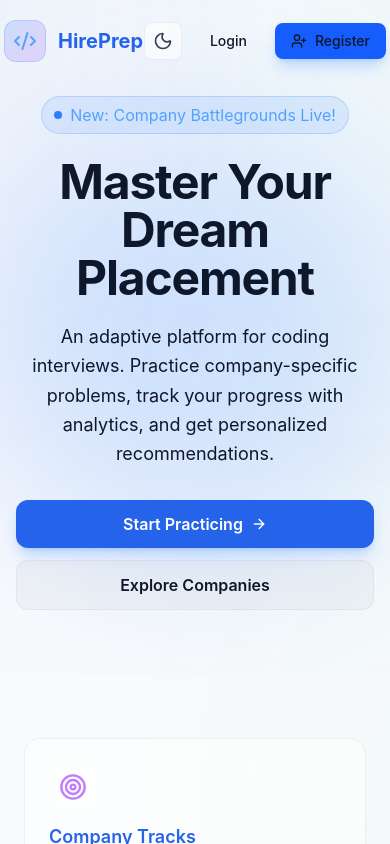
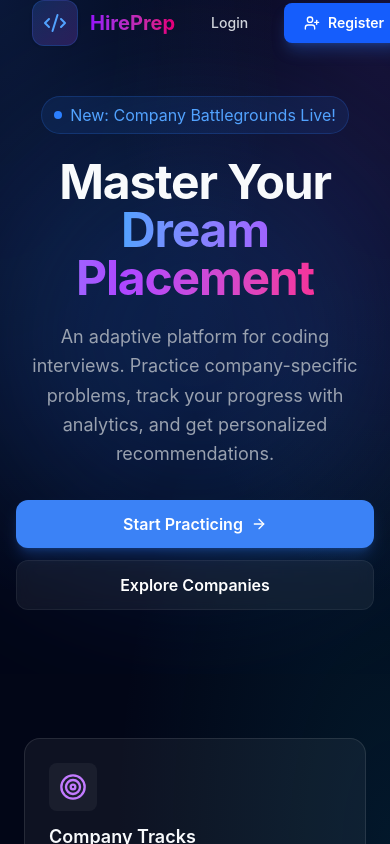
Before and after one commit to Dastagiri-github/hire-prep, a Next.js app in the folder frontend/: page / in a window 390 px wide. Shown: the top 844 px of the page. Built offline with nearby package versions, Linux system fonts and the light colour scheme.

Commit message:
UI: navbar improvements and gitignore cleanup

```diff
--- a/frontend/components/Navbar.tsx
+++ b/frontend/components/Navbar.tsx
@@ -1,172 +1,106 @@
 "use client";
-import { useEffect, useState } from "react";
-import Link from "next/link";
-import { usePathname, useRouter } from "next/navigation";
-import {
-  Code2,
-  LayoutDashboard,
-  UserPlus,
-  Trophy,
-  LogOut,
-  Database,
-  Sun,
-  Moon,
-} from "lucide-react";
+import { useEffect, useState } from 'react';
+import Link from 'next/link';
+import { usePathname, useRouter } from 'next/navigation';
+import { Code2, LayoutDashboard, UserPlus, Trophy, LogOut, Database } from 'lucide-react';
+import ThemeToggle from './ThemeToggle';
 
 const Navbar = () => {
   const pathname = usePathname();
   const router = useRouter();
-
   const [isLoggedIn, setIsLoggedIn] = useState(false);
   const [scrolled, setScrolled] = useState(false);
-  const [theme, setTheme] = useState<"light" | "dark">("dark");
-  const [animate, setAnimate] = useState(false);
 
-  /* Load saved theme or system preference on mount */
+  const isHomePage = pathname === '/';
+
   useEffect(() => {
-    const saved = localStorage.getItem("theme") as "light" | "dark" | null;
-    if (saved) {
-      setTheme(saved);
-      document.documentElement.classList.add(saved);
-    } else if (window.matchMedia && window.matchMedia("(prefers-color-scheme: light)").matches) {
-      setTheme("light");
-      document.documentElement.classList.add("light");
-    } else {
-      setTheme("dark");
-      document.documentElement.classList.add("dark");
-    }
-
-    // Listen for external theme changes (so other components can trigger toggle)
-    const onThemeChange = (e: Event) => {
-      const next = (e as CustomEvent).detail as "light" | "dark" | undefined;
-      if (next) setTheme(next);
-    };
-    window.addEventListener("themechange", onThemeChange as EventListener);
-    return () => window.removeEventListener("themechange", onThemeChange as EventListener);
-  }, []);
-
-  /* Check auth + scroll */
-  useEffect(() => {
-    const token = localStorage.getItem("token");
+    const token = localStorage.getItem('token');
     setIsLoggedIn(!!token);
 
-    const handleScroll = () => setScrolled(window.scrollY > 20);
-    window.addEventListener("scroll", handleScroll);
-    return () => window.removeEventListener("scroll", handleScroll);
-  }, [pathname]);
+    // Only apply scroll effects on home page where navbar is fixed
+    if (isHomePage) {
+      const handleScroll = () => {
+        setScrolled(window.scrollY > 20);
+      };
+      window.addEventListener('scroll', handleScroll);
+      return () => window.removeEventListener('scroll', handleScroll);
+    } else {
+      // On static navbar pages, always show glass effect
+      setScrolled(true);
+    }
+  }, [pathname, isHomePage]);
 
-  /* Apply theme to <html> */
-  useEffect(() => {
-    document.documentElement.classList.remove("light", "dark");
-    document.documentElement.classList.add(theme);
-    try {
-      localStorage.setItem("theme", theme);
-    } catch (e) {}
-    const meta = document.querySelector('meta[name="theme-color"]') as HTMLMetaElement | null;
-    if (meta) meta.setAttribute("content", theme === "dark" ? "#020617" : "#f8fafc");
-  }, [theme]);
+  // Hide navbar on focused practice/editor pages to reduce distractions
+  // Hide on /problem pages and /sql/[id] editor pages, but show on /sql dashboard
+  if (pathname) {
+    if (pathname.startsWith('/problem')) return null;
+    if (pathname.startsWith('/sql/') && pathname !== '/sql') return null; // Hide on /sql/[id] but show on /sql
+  }
 
   const handleLogout = () => {
-    localStorage.removeItem("token");
+    localStorage.removeItem('token');
     setIsLoggedIn(false);
-    router.push("/login");
+    router.push('/login');
   };
 
-  const isActive = (path: string) =>
-    pathname === path
-      ? "text-blue-400 bg-blue-500/10 shadow-[0_0_15px_rgba(59,130,246,0.3)] border border-blue-500/20"
-      : "text-gray-400 hover:text-white hover:bg-white/5 hover:border-white/10 border border-transparent";
+  const isActive = (path: string) => pathname === path
+    ? "text-blue-400 dark:text-blue-400 bright:text-[#2563eb] bg-blue-500/10 dark:bg-blue-500/10 bright:bg-blue-50 shadow-[0_0_15px_rgba(59,130,246,0.3)] dark:shadow-[0_0_15px_rgba(59,130,246,0.3)] bright:shadow-none border border-blue-500/20 dark:border-blue-500/20 bright:border-blue-200"
+    : "text-gray-400 dark:text-gray-400 bright:text-gray-600 hover:text-white dark:hover:text-white bright:hover:text-[#2563eb] hover:bg-white/5 dark:hover:bg-white/5 bright:hover:bg-gray-50 hover:border-white/10 dark:hover:border-white/10 bright:hover:border-gray-200 border border-transparent";
+
+  // Use static position on all pages except home page
+  const positionClass = isHomePage ? 'fixed' : 'static';
+  // Always show glass effect on static navbar pages, conditionally on fixed navbar
+  const glassClass = (isHomePage && scrolled) || !isHomePage ? 'glass' : 'bg-transparent';
 
   return (
-    <nav
-      className={`fixed top-0 left-0 right-0 z-50 transition-all duration-300 ${
-        scrolled ? "glass py-3" : "bg-transparent py-5"
-      }`}
-    >
-      <div className="container mx-auto px-1 flex justify-between items-center">
-        {/* Logo */}
-        <Link href="/" className="group flex items-center gap-3">
-          <div className="p-2 rounded-xl bg-gradient-to-br from-blue-500/20 to-purple-500/20 border border-blue-500/20 group-hover:border-blue-500/50 transition-all duration-300">
-            <Code2 className="w-6 h-6 text-blue-400 group-hover:text-blue-300 transition-colors" />
+    <nav className={`${positionClass} top-0 left-0 right-0 z-50 transition-all duration-300 ${glassClass} `} style={{ height: 'var(--navbar-height)' }}>
+        <div className="max-w-7xl mx-auto px-8 sm:px-6 lg:px-8 flex justify-between items-center h-full gap-4">
+        <Link href="/" className="group flex items-center gap-3 cursor-pointer">
+          <div className="p-2.5 rounded-xl bg-gradient-to-br from-blue-500/20 to-purple-500/20 dark:from-blue-500/20 dark:to-purple-500/20 bright:from-blue-100 bright:to-purple-100 border border-blue-500/20 dark:border-blue-500/20 bright:border-blue-200 group-hover:border-blue-500/50 dark:group-hover:border-blue-500/50 bright:group-hover:border-blue-300 group-hover:scale-105 transition-all duration-300 shadow-sm">
+            <Code2 className="w-6 h-6 text-blue-400 dark:text-blue-400 bright:text-[#2563eb] group-hover:text-blue-300 dark:group-hover:text-blue-300 bright:group-hover:text-[#1d4ed8] transition-colors" />
           </div>
-          <span className="text-xl font-bold logo-text transition-all">
+          <span className="text-xl font-bold bg-gradient-to-r from-purple-600 to-pink-600 bg-clip-text text-transparent">
             HirePrep
           </span>
         </Link>
 
-        {/* Center nav */}
-        <div className="hidden md:flex items-center gap-2 p-1 ml-32 mr-12 rounded-xl glass border border-white/5">
+        {/* Navigation box - centered in navbar */}
+        <div className="hidden md:flex items-center gap-2 p-1 rounded-xl glass border border-white/5 dark:border-white/5 bright:border-gray-200 absolute left-1/2 transform -translate-x-1/2">
           <Link
             href="/dashboard"
-            className={`flex items-center gap-2 px-4 py-2 rounded-lg text-sm font-medium transition-all duration-300 ${isActive(
-              "/dashboard"
-            )}`}
+            className={`flex items-center gap-2 px-4 py-2 rounded-lg text-sm font-medium transition-all duration-300 ${isActive('/dashboard')}`}
           >
             <LayoutDashboard className="w-4 h-4" />
             Dashboard
           </Link>
-
           <Link
             href="/companies"
-            className={`flex items-center gap-2 px-4 py-2 rounded-lg text-sm font-medium transition-all duration-300 ${isActive(
-              "/companies"
-            )}`}
+            className={`flex items-center gap-2 px-4 py-2 rounded-lg text-sm font-medium transition-all duration-300 ${isActive('/companies')}`}
           >
             <Trophy className="w-4 h-4" />
             Battleground
           </Link>
-
           <Link
             href="/sql"
-            className={`flex items-center gap-2 px-4 py-2 rounded-lg text-sm font-medium transition-all duration-300 ${isActive(
-              "/sql"
-            )}`}
+            className={`flex items-center gap-2 px-4 py-2 rounded-lg text-sm font-medium transition-all duration-300 ${isActive('/sql')}`}
           >
             <Database className="w-4 h-4" />
             SQL
           </Link>
         </div>
 
-        {/* Right actions */}
-        <div className="flex items-center gap-3 " >
-          {/* Theme toggle */}
-          <button
-            onClick={() => {
-              // Toggle with a small animation
-              const next = theme === "dark" ? "light" : "dark";
-              setTheme(next);
-              setAnimate(true);
-              setTimeout(() => setAnimate(false), 450);
-            }}
-            title={theme === "dark" ? "Switch to light mode" : "Switch to dark mode"}
-            aria-label={theme === "dark" ? "Switch to light mode" : "Switch to dark mode"}
-            className="p-2 rounded-lg border border-white/10 bg-white/5 hover:bg-white/10 transition-colors flex items-center gap-2"
-          >
-            {theme === "dark" ? (
-              <span className={`theme-icon ${animate ? "animate" : ""}`}>
-                <Sun className="w-5 h-5 text-yellow-400" />
-              </span>
-            ) : (
-              <span className={`theme-icon ${animate ? "animate" : ""}`}>
-                <Moon className="w-5 h-5 text-gray-700" />
-              </span>
-            )}
-          </button>
-
-
-
+        <div className="flex items-center gap-4">
           {!isLoggedIn ? (
             <>
               <Link
                 href="/login"
-                className="px-4 py-2 text-sm font-medium nav-link transition-colors"
+                className="px-5 py-2 text-sm font-medium text-gray-300 dark:text-gray-300 bright:text-gray-600 hover:text-white dark:hover:text-white bright:hover:text-[#2563eb] hover:bg-white/5 dark:hover:bg-white/5 bright:hover:bg-gray-50 rounded-lg transition-all duration-300 cursor-pointer"
               >
                 Login
               </Link>
-
               <Link
                 href="/register"
-                className="flex items-center gap-2 px-4 py-2 bg-blue-600 hover:bg-blue-500 text-white text-sm font-medium rounded-lg transition-all duration-300 shadow-lg shadow-blue-500/25 hover:shadow-blue-500/40 hover:-translate-y-0.5"
+                className="flex items-center gap-2 px-5 py-2.5 bg-blue-600 dark:bg-blue-600 bright:bg-[#2563eb] hover:bg-blue-500 dark:hover:bg-blue-500 bright:hover:bg-[#1d4ed8] !text-white text-sm font-semibold rounded-lg transition-all duration-300 shadow-lg shadow-blue-500/25 dark:shadow-blue-500/25 bright:shadow-blue-500/20 hover:shadow-blue-500/40 dark:hover:shadow-blue-500/40 bright:hover:shadow-blue-500/30 hover:-translate-y-0.5 hover:scale-105 cursor-pointer"
               >
                 <UserPlus className="w-4 h-4" />
                 Register
@@ -175,12 +109,15 @@ const Navbar = () => {
           ) : (
             <button
               onClick={handleLogout}
-              className="flex items-center gap-2 px-4 py-2 text-sm font-medium text-red-400 hover:bg-red-500/10 hover:text-red-300 rounded-lg transition-all duration-300"
+              className="flex items-center gap-2 px-4 py-2 text-sm font-medium text-red-400 dark:text-red-400 bright:text-red-500 hover:bg-red-500/10 dark:hover:bg-red-500/10 bright:hover:bg-red-50 hover:text-red-300 dark:hover:text-red-300 bright:hover:text-red-600 rounded-lg transition-all duration-300 cursor-pointer"
             >
               <LogOut className="w-4 h-4" />
               Logout
             </button>
           )}
+          <div className="ml-1">
+            <ThemeToggle />
+          </div>
         </div>
       </div>
     </nav>
```
Also changed, not shown: 1 other file (tests, documents, lock files or other folders).
